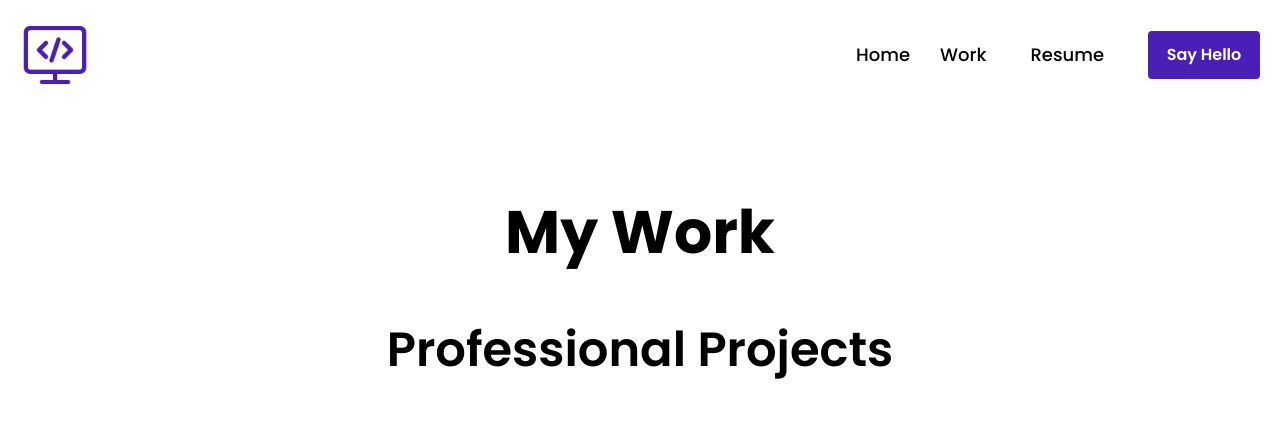
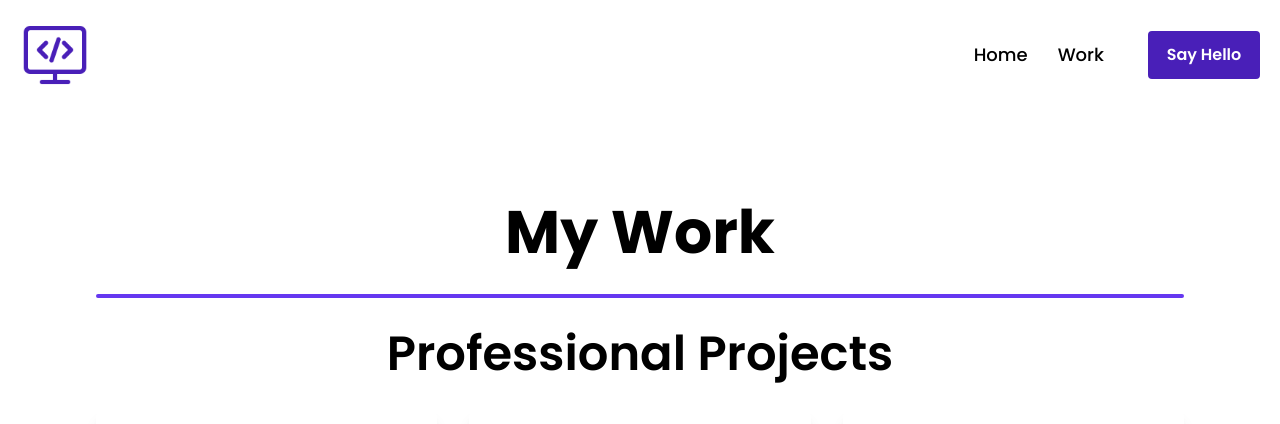
Before and after one commit to payneandrew/andrew-payne-portfolio, a Next.js app: page /work in a window 1280 px wide. Shown: the top 424 px of the page. Built offline with nearby package versions, Linux system fonts and the light colour scheme; grey boxes are pictures that could not be loaded.

Commit message:
Add affect

```diff
--- a/src/app/components/nav-bar.tsx
+++ b/src/app/components/nav-bar.tsx
@@ -78,12 +78,12 @@ export const NavBar = () => {
                   >
                     Work
                   </Link>
-                  <Link
+                  {/* <Link
                     href={"/resume"}
                     className="relative mr-6 mb-4 lg:mb-0 text-lg font-medium text-black after:absolute after:bottom-0 after:left-0 after:h-[2px] after:w-0 after:rounded-sm after:bg-daisyPurple-800 after:transition-all after:duration-300 after:ease-linear hover:text-daisyPurple-800 hover:after:w-full xl:mr-[44px]"
                   >
                     Resume
-                  </Link>
+                  </Link> */}
                   <Link
                     href={"/say-hello"}
                     className="h-12 w-28 items-center justify-center overflow-hidden rounded border-2 border-solid border-daisyPurple-800 bg-daisyPurple-800 font-semibold text-white duration-300 ease-linear hover:bg-white hover:text-daisyPurple-800 flex hover:after:content-['👋🏻']"
--- a/src/app/work/page.tsx
+++ b/src/app/work/page.tsx
@@ -76,15 +76,16 @@ const personalProjects: Project[] = [
 export default function WorkPage() {
   return (
     <main className="flex min-h-screen flex-col items-center justify-between md:p-24 p-6 bg-home-gradient">
-      <div className="flex flex-col  w-full gap-8">
-        <h1 className="text-4xl md:text-6xl font-bold mb-8 text-center">
-          My Work
-        </h1>
-        <h2 className="text-3xl md:text-5xl font-semibold mb-6 text-center">
+      <div className="flex flex-col w-full gap-8">
+        <h1 className="text-4xl md:text-6xl font-bold text-center">My Work</h1>
+        <div className="w-full h-1 overflow-hidden relative">
+          <div className="border-2 border-daisyPurple-600 rounded absolute top-0 animate-growFromCenter"></div>
+        </div>
+        <h2 className="text-3xl md:text-5xl font-semibold text-center">
           Professional Projects
         </h2>
         {projectGrid(professionalProjects)}
-        <h2 className="text-3xl md:text-5xl font-semibold mb-6 text-center">
+        <h2 className="text-3xl md:text-5xl font-semibold text-center mt-6">
           Personal Projects
         </h2>
         {projectGrid(personalProjects)}
--- a/tailwind.config.ts
+++ b/tailwind.config.ts
@@ -19,6 +19,15 @@ const config: Config = {
         poppins: "Poppins, sans-serif",
         jakarta: "JakartaPlus, sans-serif",
       },
+      keyframes: {
+        growFromCenter: {
+          "0%": { left: "50%", transform: "translateX(-50%)", width: "0%" },
+          "100%": { left: "50%", transform: "translateX(-50%)", width: "100%" },
+        },
+      },
+      animation: {
+        growFromCenter: "growFromCenter 2s linear forwards",
+      },
     },
   },
   plugins: [],
```
Also changed, not shown: public/portfolio-screenshot.png.
